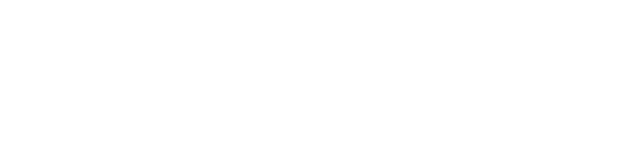
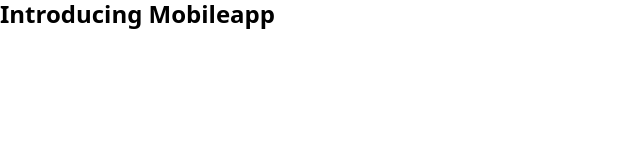
Before and after one commit to Tigriceo/fs-91, a plain HTML site: page index.html in a window 1280 px wide. Shown: the whole page, without its empty margins (0-640 px from the left). Drawn offline with nearby package versions, Linux system fonts and the light colour scheme.

Commit message:
Update index.html

```diff
--- a/index.html
+++ b/index.html
@@ -16,7 +16,9 @@
 
     <main>
         <section class="hero">
-            <div class="container"></div>
+            <div class="container">
+                <h1>Introducing Mobileapp</h1>
+            </div>
         </section>
     </main>
 
```
